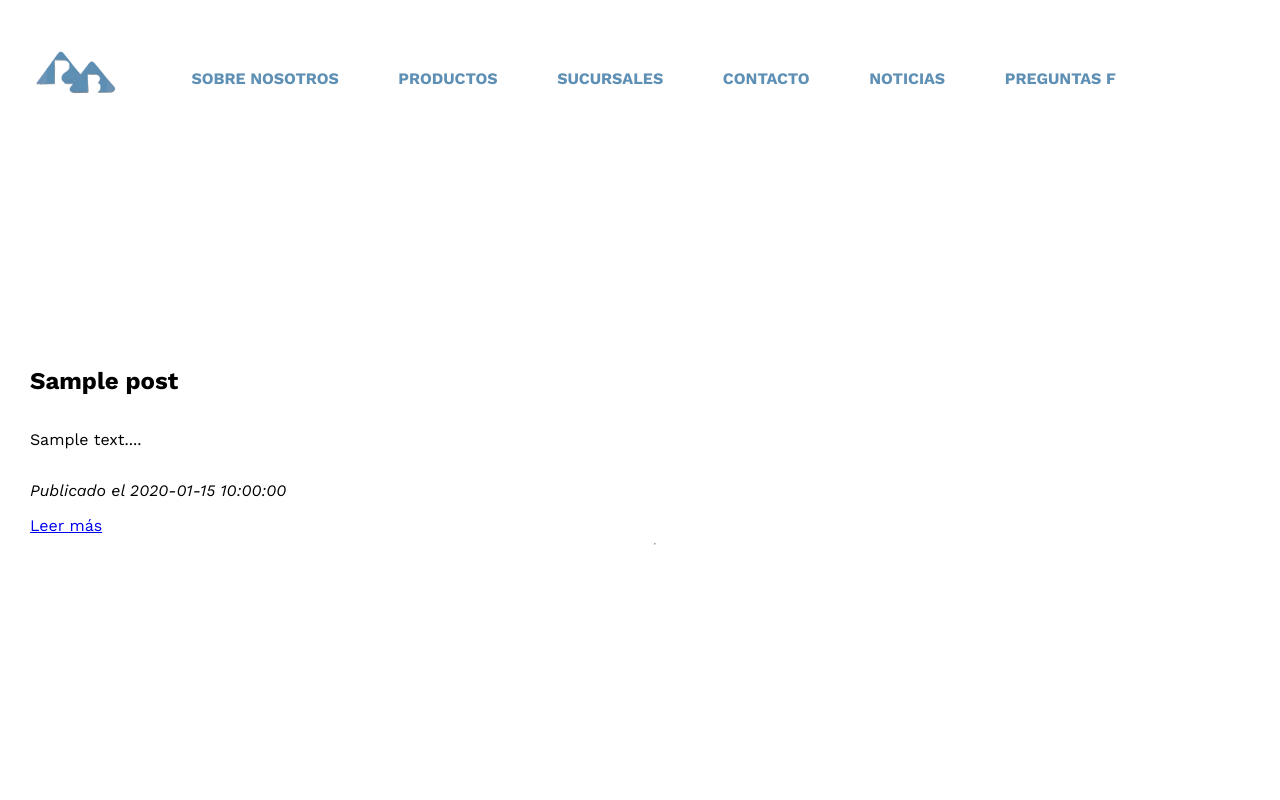
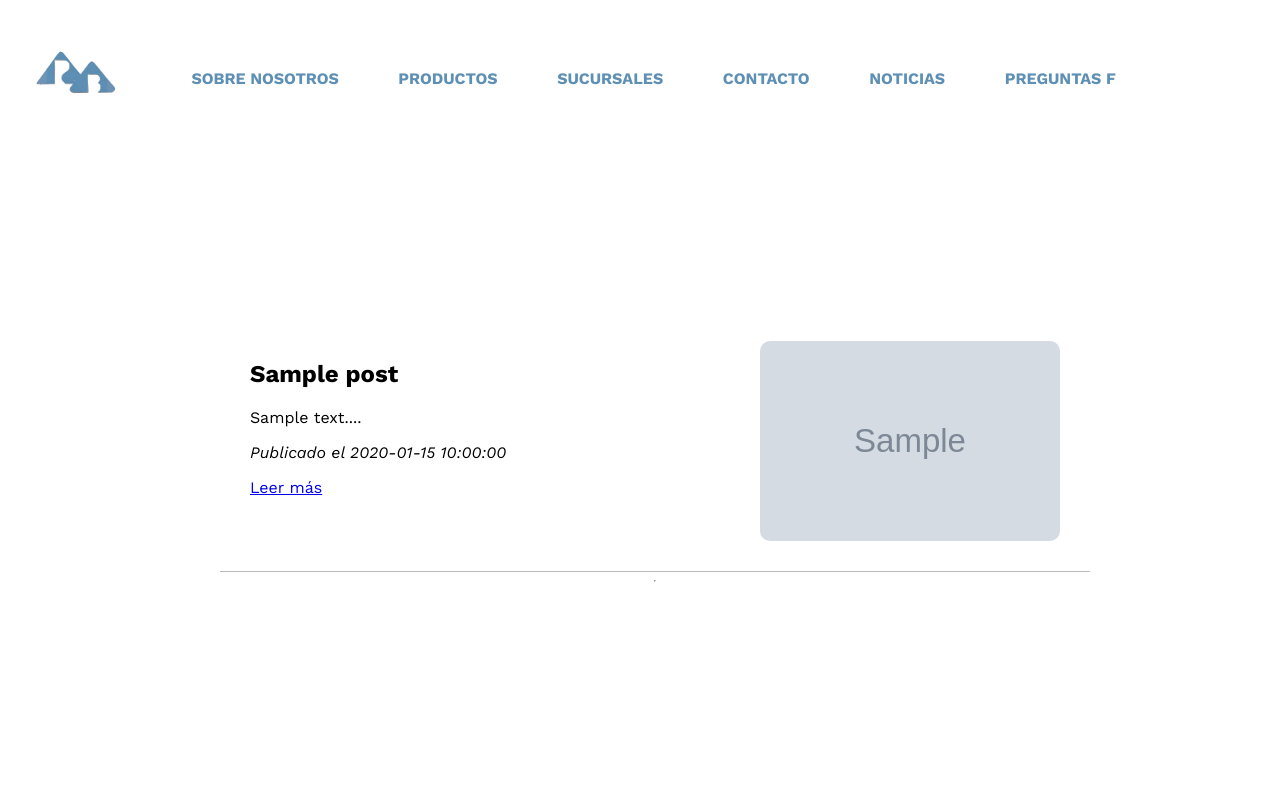
Before and after one commit to Dust-Man/Arciniega, a PHP site: page /noticias.php in a window 1280 px wide. Run offline with PHP 8.4, Linux system fonts and the light colour scheme; tables that the repository leaves empty or names only in its code hold one stand-in row (values such as "Sample post"); grey boxes marked "Sample" are stand-in pictures.

Commit message:
arreglo seccion noticias

```diff
--- a/css/principal.css
+++ b/css/principal.css
@@ -302,6 +302,26 @@ nav a{
 /* NOTICIAS */
 .noticias{
     padding: 100px 0 0 30px;
+    margin: 0 auto;
+    width: 100%;
+    max-width: 900px ;
+}
+.noticias-entrada{
+    display: grid;
+    grid-template-columns: 2fr 1fr;
+    gap: 20px;
+    border-bottom: solid 1px  rgb(185, 185, 185);
+    padding: 30px;
+}
+.contenedor-imagen-entrada-noticia{
+    width: 300px;
+    height: 200px;
+}
+.imagen-entrada-noticia{
+    width: 100%;
+    height: 100%;
+    object-fit: cover;
+    border-radius: 10px;
 }
 /*RESPONSIVIDAD*/
 @media screen and (max-width:767px) {
--- a/noticias.php
+++ b/noticias.php
@@ -1,5 +1,6 @@
 <!DOCTYPE html>
 <html lang="en">
+
 <head>
     <meta charset="UTF-8">
     <meta name="viewport" content="width=device-width, initial-scale=1.0">
@@ -7,6 +8,7 @@
     <link rel="stylesheet" href="./css/principal.css">
     <link rel="icon" href="./img/logos/logo.png" type="png/jpg">
 </head>
+
 <body>
     <?php
         include 'header.php';
@@ -17,8 +19,10 @@
         $result = mysqli_query($conexion, $sql);
 ?>
     <main>
-    <div class="layout1 --color-dark --l1-nocentrar noticias">
+        <div class="layout1 --color-dark  noticias">
             <?php while ($post = mysqli_fetch_assoc($result)): ?>
+            <article class="noticias-entrada">
+                <div>
                     <h2><?php echo htmlspecialchars($post['title']); ?></h2>
                     <p>
                         <?php
@@ -26,11 +30,20 @@
                         echo nl2br(htmlspecialchars(substr($post['content'], 0, 100))) . '...';
                         ?>
                     </p>
+
                     <p><em>Publicado el <?php echo $post['created_at']; ?></em></p>
                     <a href="post.php?id=<?php echo $post['id']; ?>">Leer más</a>
+
+                </div>
+                <div class="contenedor-imagen-entrada-noticia">
+                    <?php echo "<img class='imagen-entrada-noticia' src='".$post['banner_url']."'>" ?>
+                </div>
+
+            </article>
             <hr>
             <?php endwhile; ?>
         </div>
     </main>
 </body>
+
 </html>
```
Also changed, not shown: uploads/banners/6733ca7baeb72-Imagen de WhatsApp 2024-11-07 a las 09.05.47_3fd6dc4a.jpg (added), uploads/banners/6733cf0573b43-Imagen de WhatsApp 2024-11-07 a las 11.13.56_931774a5.jpg (added), uploads/banners/6733cf43b3d92-Imagen de WhatsApp 2024-06-18 a las 13.01.50_5f2b9383.jpg (added). Lines whose indentation alone changed are shown as unchanged.
